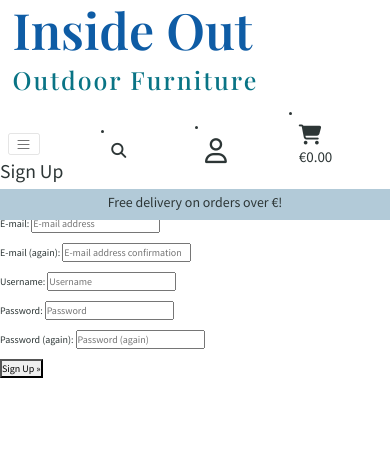
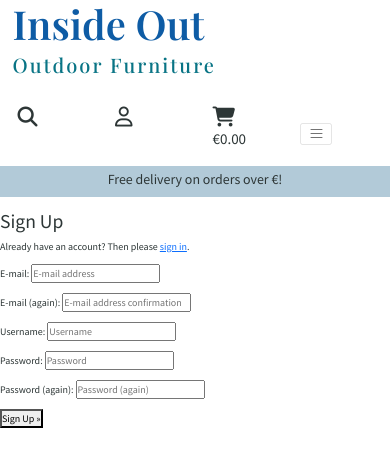
Before and after one commit to Sharon-B/Django-Test, a Django app: page /accounts/signup/ in a window 390 px wide. Shown: the top 467 px of the page. Run offline with Django 3.2, Linux system fonts and the light colour scheme; some libraries are stand-ins or nearby versions; some web fonts are replaced.

Commit message:
Update mobile header

```diff
--- a/static/css/base.css
+++ b/static/css/base.css
@@ -20,7 +20,7 @@ body {
 } */
 
 main {
-    padding-top: 16rem;
+    padding-top: 21rem;
 }
 /*------ Colors -------*/
 
@@ -35,7 +35,6 @@ main {
 /*------ Logo -------*/
 #logo {
     font-family: "Playfair Display", serif;
-    font-size: 4.8rem;
     padding: 0;
     margin-left: .5rem;
     text-decoration: none;
@@ -47,13 +46,13 @@ main {
 
 #logo-top {
     color: #0E5CA5;
-    font-size: 5rem;
+    font-size: 4rem;
     font-weight: 700;
 }
 
 #logo-bottom {
     color: #097485;
-    font-size: 2.5rem;
+    font-size: 2rem;
     font-weight: 500;
     letter-spacing: .2rem;
 }
@@ -85,18 +84,19 @@ main {
     border-bottom-right-radius: 1rem;
 }
 
+.navbar {
+    width: 25%;
+}
 
+.navigation {
+    padding-top: 2rem;
+}
 
 /*------ Icons -------*/
 
 .icons {
     color: #2D3636;
-    font-size: 1.5rem;
-}
-
-#account .icons {
-    font-size: 2.5rem;
-    margin-right: 1rem;
+    font-size: 2rem;
 }
 
 .fa-shopping-cart {
--- a/templates/base.html
+++ b/templates/base.html
@@ -42,7 +42,7 @@
         <header class="container-fluid fixed-top">
             <!-- Logo -->
             <div class="row">
-                <div class="col-12 col-lg-4">
+                <div class="col-12 col-md-4">
                     <div id="logo">
                         <a href="{% url 'home' %}">
                             <h2 id="logo-top">Inside Out</h2>
@@ -51,7 +51,7 @@
                     </div>
                 </div>
                 <!-- Search -->
-                <div class="col col-lg-4 search d-none d-lg-flex">
+                <div class="col col-md-4 search d-none d-md-flex">
                     <form method="GET" action="">
                         <div class="input-group search-input">
                             <input type="text" name="q" class="form-control search-bar" placeholder="Search..." aria-label="Search..." aria-describedby="button-addon2">
@@ -66,7 +66,7 @@
                     </form>
                 </div>
                 <!-- My Account -->
-                <div class="col col-lg-4 d-none d-lg-flex">
+                <div class="col col-md-4 d-none d-md-flex account-status">
                     <ul class="user-account">
                         <!-- Dropdown-->
                         <li class="nav-item dropdown">
@@ -75,7 +75,7 @@
                                 <i class="far fa-user icons"></i>
                             </span>
                             <!-- Account Dropdown links-->
-                            <div class="dropdown-menu dd-menu" aria-labelledby="account">
+                            <div class="dropdown-menu dd-menu" aria-labelledby="#account">
                                 {% if request.user.is_authenticated %}
                                     {% if request.user.is_superuser %}
                                         <a class="dropdown-item dd-item" href="#">Admin</a>
@@ -107,19 +107,17 @@
                     </ul>
                 </div>
             </div>
-            <div class="row">
+            <div class="row navigation">
                 <!-- Bootstrap Navbar with modifications-->
-                <nav class="navbar navbar-expand-lg navbar-light">
+                {% include 'includes/mobile-header.html' %}
+                <nav class="navbar navbar-expand-md navbar-light">
                     <div class="col-3">
                         <!-- Navbar Collapse Button -->
-                        <button class="navbar-toggler" type="button" data-bs-toggle="collapse" data-target="#main-nav-toggle"
-                            aria-controls="navbarNav" aria-expanded="false" aria-label="Toggle navigation">
-                            <span class="navbar-toggler-icon"></span>
+                        <button class="navbar-toggler" type="button" data-bs-toggle="collapse" data-bs-target="#main-nav-toggle" aria-controls="navbarNav" aria-expanded="false" aria-label="Toggle navigation">
+                        <span class="navbar-toggler-icon"></span>
                         </button>
                     </div>
-                    {% include 'includes/mobile-header.html' %}
                     {% include 'includes/main-nav.html' %}
-
                 </nav>
             </div>
 
--- a/templates/includes/mobile-header.html
+++ b/templates/includes/mobile-header.html
@@ -1,7 +1,5 @@
-
-<div class="col-3 d-block d-lg-none">
 <!-- Mobile Search Dropdown -->
-    <li class="nav-item dropdown">
+<li class="nav-item dropdown col-3 d-block d-md-none">
     <span class="nav-link" id="mobile-header-search" role="button"
         data-bs-toggle="dropdown" aria-haspopup="true" aria-expanded="false">
         <i class="fas fa-search icons"></i>
@@ -21,10 +19,8 @@
         </form>
     </div>
 </li>
-</div>
-<div class="col-3 d-block d-lg-none">
 <!-- Account Dropdown -->
-    <li class="nav-item dropdown">
+<li class="nav-item dropdown col-3 d-block d-md-none">
     <span class="nav-link" id="account" role="button"
         data-bs-toggle="dropdown" aria-haspopup="true" aria-expanded="false">
         <i class="far fa-user icons"></i>
@@ -43,10 +39,9 @@
         {% endif %}
     </div>
 </li>
-</div>
-<div class="col-3 d-block d-lg-none">
+
 <!-- Shopping Cart -->
-    <li class="shopping-cart">
+<li class="shopping-cart col-3 d-block d-md-none">
     <a class="{% if grand_total %}text-info font-weight-bold{% else %}text-black{% endif %} nav-link" href="#">
         <div>
             <div class="cart"><i class="fas fa-shopping-cart icons"></i></div>
@@ -60,4 +55,3 @@
         </div>
     </a>
 </li>
-</div>
```
Also changed, not shown: other parts of static/css/base.css (+47 -0 lines). Lines whose indentation alone changed are shown as unchanged.
